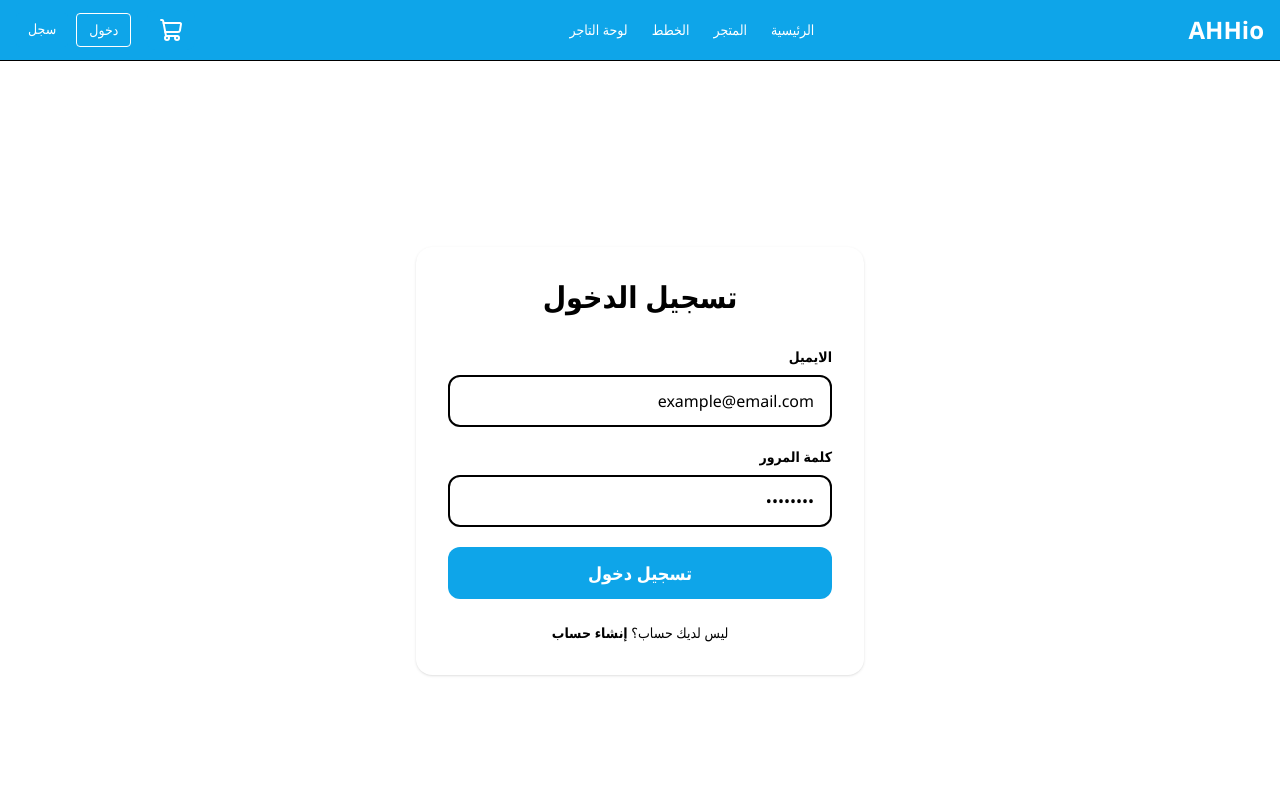
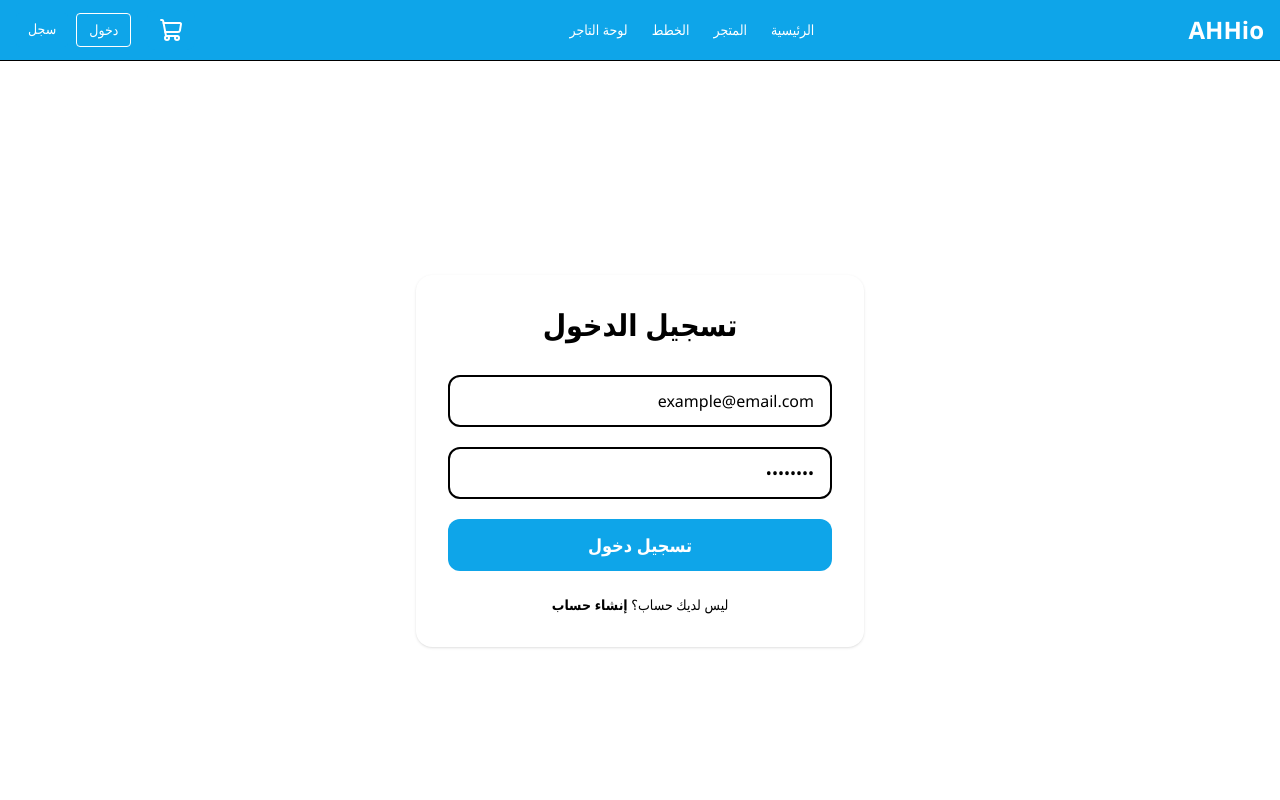
Before and after one commit to abdelmonimhamadhussein/AHHio, a React (Vite) app: page /login in a window 1280 px wide. Shown: the top 800 px of the page. Built offline with nearby package versions, Linux system fonts and the light colour scheme; no server answers; the database is empty.

Commit message:
Login ui

```diff
--- a/src/components/auth/Login.jsx
+++ b/src/components/auth/Login.jsx
@@ -26,11 +26,11 @@ export default function Login() {
         <h1 className="text-3xl font-bold mb-8 text-center text-gray-800">تسجيل الدخول</h1>
         <form onSubmit={handleLogin} className="space-y-5">
           <div>
-            <label className="block text-sm font-bold text-gray-700 mb-2">الايميل</label>
+
             <input type="email" value={email} onChange={e=>setEmail(e.target.value)} required className="w-full px-4 py-3 border-2 border-gray-300 rounded-xl text-black bg-white focus:border-blue-500 outline-none" placeholder="example@email.com" />
           </div>
           <div>
-            <label className="block text-sm font-bold text-gray-700 mb-2">كلمة المرور</label>
+
             <input type="password" value={password} onChange={e=>setPassword(e.target.value)} required className="w-full px-4 py-3 border-2 border-gray-300 rounded-xl text-black bg-white focus:border-blue-500 outline-none" placeholder="••••••••" />
           </div>
           {msg && <p className="text-sm text-center text-red-500 bg-red-50 py-2 rounded">{msg}</p>}
```
